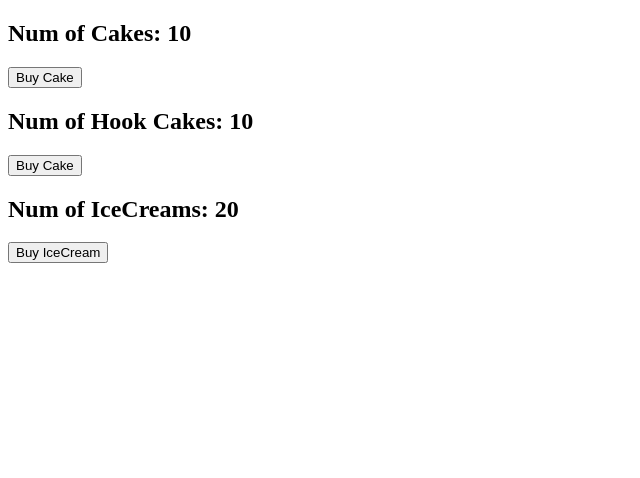
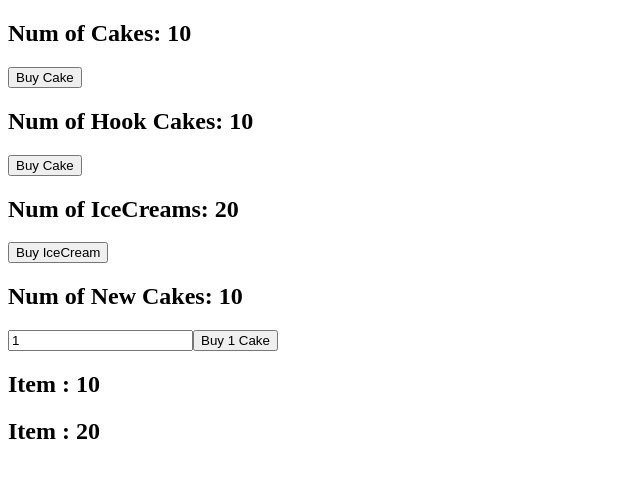
Before and after one commit to Mohamedameen01/react-redux-demo, a React (Create React App) app: page / in a window 1280 px wide. Shown: the top 478 px of the page, without its empty margins (0-640 px from the left). Built offline with nearby package versions, Linux system fonts and the light colour scheme.

Commit message:
payload & mapStateToProps

```diff
--- a/src/App.js
+++ b/src/App.js
@@ -1,6 +1,8 @@
 import CakeContainer from './components/CakeContainer';
 import HookCakeContainer from './components/HookCakeContainer';
 import IceCreamContainer from './components/IceCreamContainer';
+import ItemContainer from './components/ItemContainer';
+import NewCakeContainer from './components/NewCakeContainer';
 import store from './redux/store';
 import { Provider } from 'react-redux';
 
@@ -12,6 +14,9 @@
         <CakeContainer />
         <HookCakeContainer />
         <IceCreamContainer />
+        <NewCakeContainer />
+        <ItemContainer cake />
+        <ItemContainer />
       </div>
     </Provider>
   )
--- /dev/null
+++ b/src/components/ItemContainer.jsx
@@ -0,0 +1,24 @@
+import React from 'react'
+import {connect} from 'react-redux'
+
+function ItemContainer(props) {
+  return (
+    <div>
+        <h2> Item : {props.item}</h2>
+    </div>
+  )
+}
+
+// Here, this function takes 2 parameters.
+// 1- Parameter is Redux State
+// 2- Parameter is the props of component itself.
+const mapStateToProps = (state, ownProps) => {
+    const itemState = ownProps.cake
+        ? state.cake.numOfCakes
+        : state.iceCream.numOfIceCreams
+    return{
+        item: itemState
+    }
+}
+
+export default connect(mapStateToProps)(ItemContainer)
--- /dev/null
+++ b/src/components/NewCakeContainer.jsx
@@ -0,0 +1,32 @@
+import React, { useState } from 'react'
+import { buyCake } from '../redux'
+import { connect } from 'react-redux'
+
+function NewCakeContainer(props) {
+    const [number, setNumber] = useState(1)
+  return (
+    <div>
+        <h2>Num of New Cakes: {props.numOfCakes} </h2>
+        <input
+            type="number"
+            value={number}
+            onChange={e => setNumber(e.target.value)}
+        />
+        <button onClick={() => props.buyCake(number)}>Buy {number} Cake</button>
+    </div>
+  )
+}
+
+const mapStateToProps = state => {
+    return{
+        numOfCakes: state.cake.numOfCakes
+    }
+}
+
+const mapDispatchToProps = dispatch => {
+    return{
+        buyCake: (number) => dispatch(buyCake(number))
+    }
+}
+
+export default connect(mapStateToProps, mapDispatchToProps)(NewCakeContainer)
--- a/src/redux/cake/cakeAction.js
+++ b/src/redux/cake/cakeAction.js
@@ -4,8 +4,11 @@
 //Creating action creator for defining action safely and handling bugs easly.
 // exporting action creator. Action creator return an object.
 // this object must have type property.
-export const buyCake = () => {
+export const buyCake = (number = 1) => {
     return{
-        type: BUY_CAKE
+        type: BUY_CAKE,
+    // Payload props is additional data needed to update the state based on the action.
+    // Here, giving number of cakes to buy.
+        payload: number
     }
 }
--- a/src/redux/cake/cakeReducer.js
+++ b/src/redux/cake/cakeReducer.js
@@ -16,7 +16,7 @@
             return {
             // This spread operator is created for copying the state to be immutable.
                 ...state,
-                numOfCakes: state.numOfCakes - 1
+                numOfCakes: state.numOfCakes - action.payload
             }
         default: return state
     }
```
Also changed, not shown: 1 other file (tests, documents, lock files or other folders).
